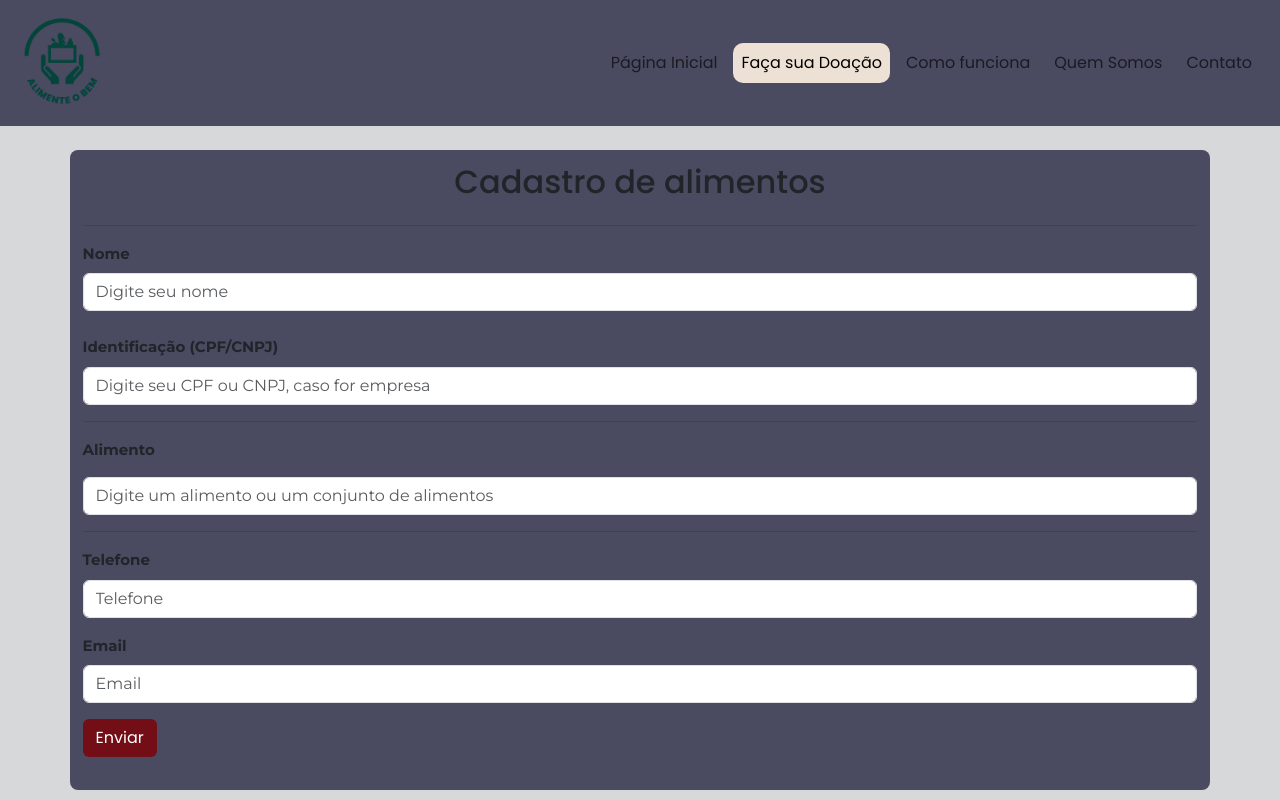
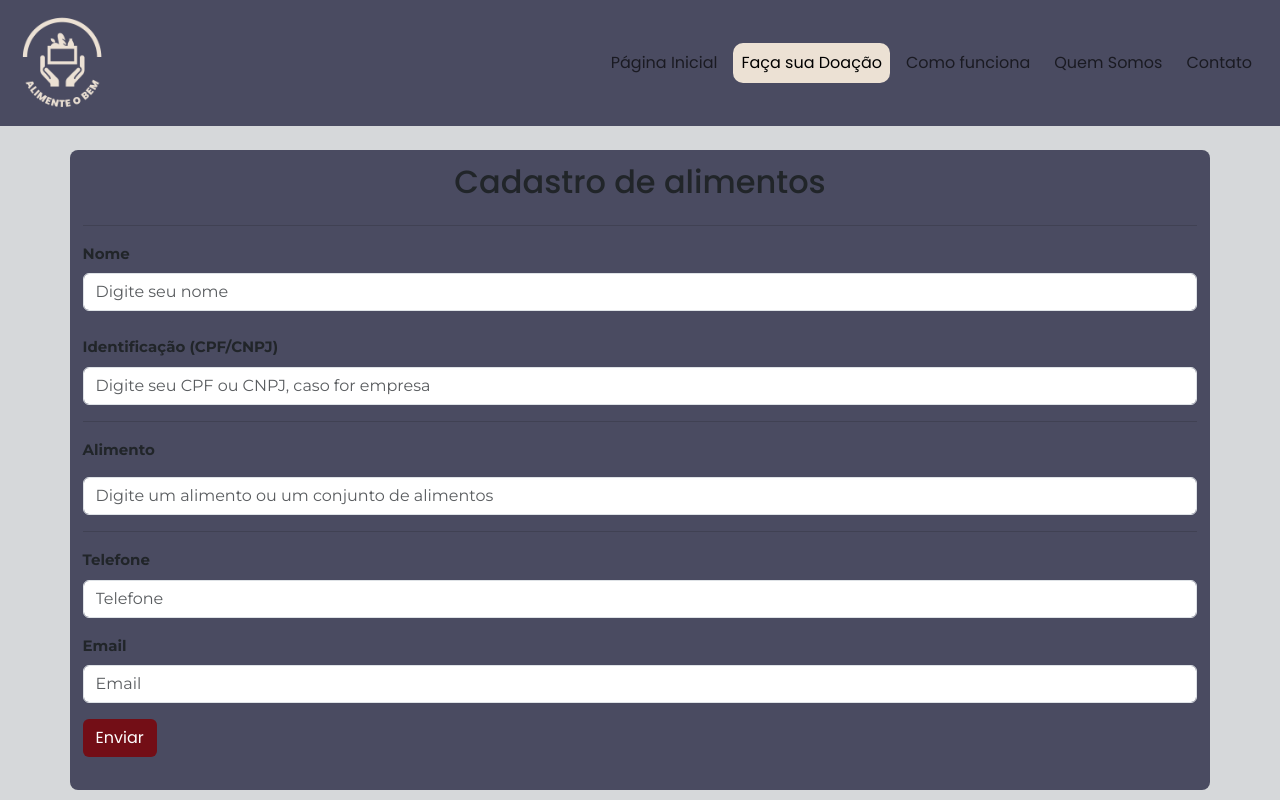
Before and after one commit to lucascapra6/Alimente-o-bem, a plain HTML site: page 1-facaSuaDoacao.html in a window 1280 px wide. Shown: the top 800 px of the page. Drawn offline with nearby package versions, Linux system fonts and the light colour scheme.

Commit message:
fix: ajuste na logo e remoção de imagens desnecessarias

```diff
--- a/1-facaSuaDoacao.html
+++ b/1-facaSuaDoacao.html
@@ -18,7 +18,7 @@
         <div class="container-fluid">
           <a href="/Alimente-o-bem/index.html" class="navbar-brand d-flex align-items-center">
             <img
-              src="./assets/logo-projeto/PNG VERDE.png"
+              src=".\assets\logo-projeto\PNG BEGE.png"
               alt="Logo"
               width="100"
               height="100"
```
Also changed, not shown: 2-comoFunciona.html (+1 -1 lines), 3-quemSomos.html (+1 -1 lines), 5-contato.html (+1 -1 lines), index.html (+1 -1 lines), assets/logo-reprogramese/preferencial-horizontal-branca.png (deleted), assets/logo-reprogramese/preferencial-horizontal-preta.png (deleted), assets/logo-reprogramese/preferencial-horizontal.png (deleted), assets/logo-reprogramese/preferencial-vertical-branca.png (deleted), assets/logo-reprogramese/preferencial-vertical-preta.png (deleted), assets/logo-reprogramese/preferencial-vertical.png (deleted).
